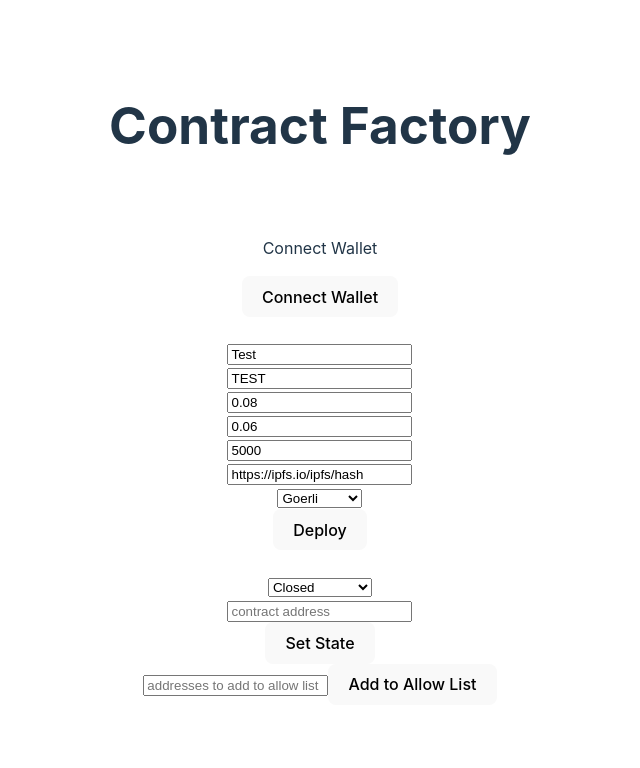
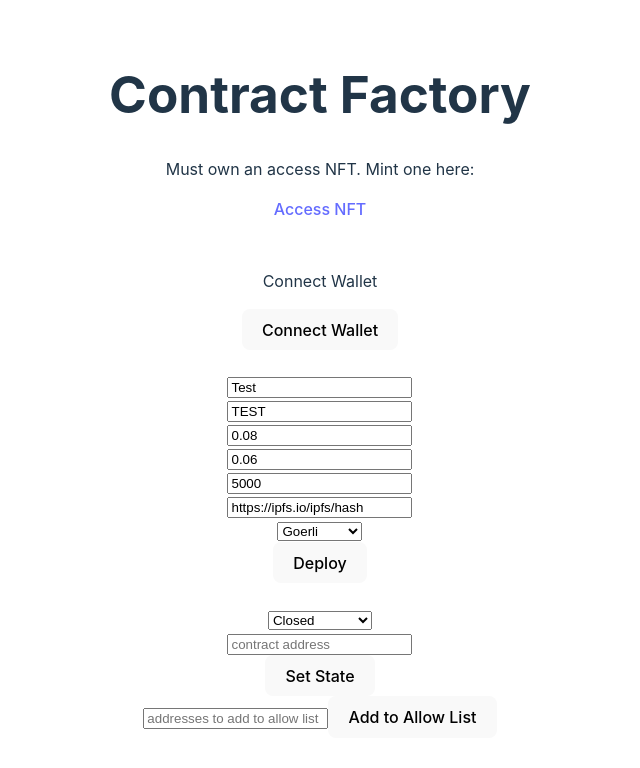
Before and after one commit to aglawson/ContractFactory, a React (Vite) app in the folder vite-project/: page / in a window 1280 px wide. Shown: the top 768 px of the page, without its empty margins (320-960 px from the left). Built offline with nearby package versions, Linux system fonts and the light colour scheme; no server answers.

Commit message:
require nft ownership

```diff
--- a/vite-project/src/App.jsx
+++ b/vite-project/src/App.jsx
@@ -180,6 +180,7 @@ function App() {
       <div>
       </div>
       <h1>Contract Factory</h1>
+      <p>Must own an access NFT. Mint one here: </p><a href='https://accessnft.netlify.app/' target='blank'>Access NFT</a>
       <div className="card">
         <p id='link'></p>
         <p>{message}</p>
```
Also changed, not shown: 1 other file (tests, documents, lock files or other folders).
